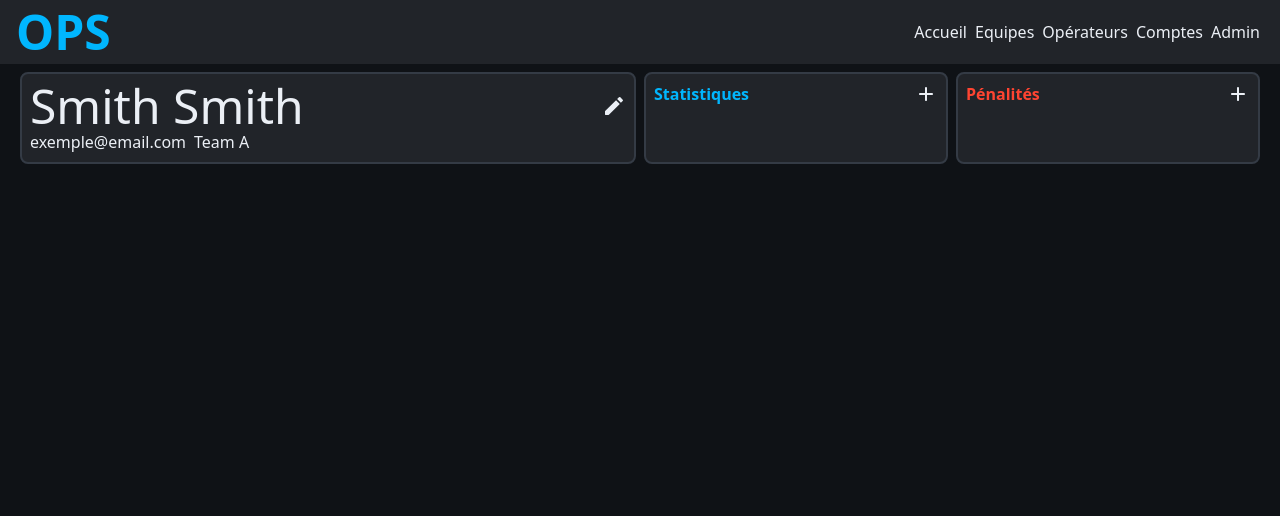
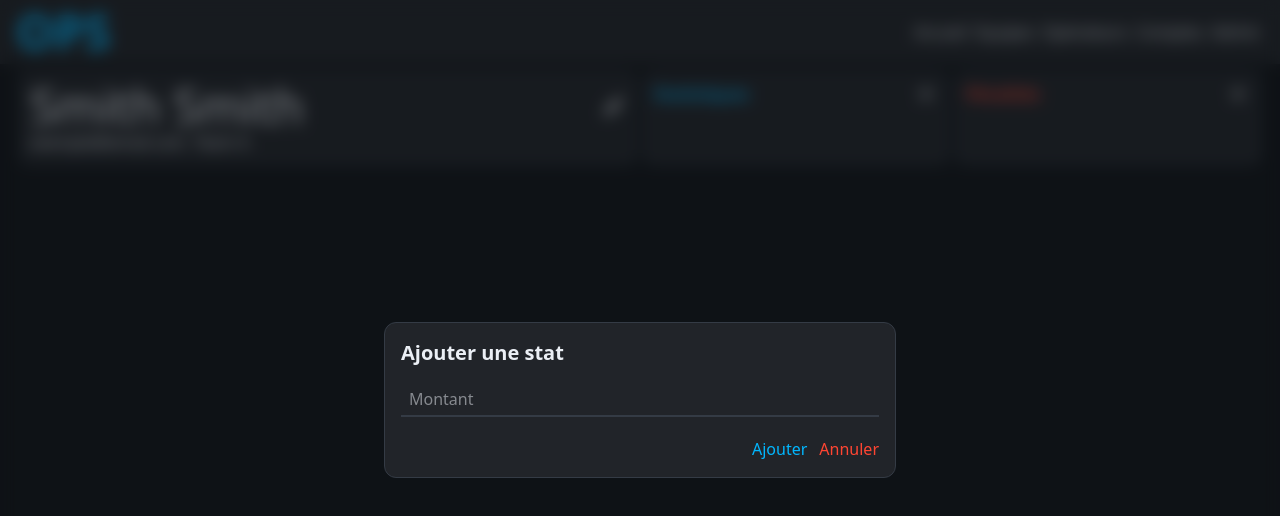
Before and after one commit to wallcreation/OPS-Front, a Vue app: page /admin/operator/1 in a window 1280 px wide. Both pictures are taken after a click on the button 926 px from the left and 94 px from the top of the page. Shown: the top 516 px of the page. Built offline with nearby package versions, Linux system fonts and the light colour scheme; what tailwindcss-motion would draw is missing.

Commit message:
feat: add functionality for adding statistics and penalties in OperatorInfo component

```diff
--- a/src/views/OperatorInfo.vue
+++ b/src/views/OperatorInfo.vue
@@ -13,6 +13,16 @@ const operator = ref({
 })
 const passtype = ref('password')
 const showopedit = ref(false)
+const showstatadd = ref(false) // ce bool déclenche le modal
+const addStat = () => {
+  console.log('Ajouter stat !')
+  showstatadd.value = false
+}
+const showpenality = ref(false) // ce bool déclenche le modal
+const addPenality = () => {
+  console.log('Ajouter stat !')
+  showpenality.value = false
+}
 </script>
 <template>
   <div class="grid grid-cols-1 gap-2 md:grid-cols-4 mt-2">
@@ -36,7 +46,7 @@ const showopedit = ref(false)
     <div class="bg-surface p-2 border-2 border-border rounded-lg">
       <div class="flex justify-between">
         <h1 class="text-primary font-bold">Statistiques</h1>
-        <button class="active:text-primary hover:text-primary">
+        <button class="active:text-primary hover:text-primary" @click="showstatadd = true">
           <svg xmlns="http://www.w3.org/2000/svg" width="24" height="24" viewBox="0 0 24 24">
             <path
               fill="currentColor"
@@ -49,7 +59,7 @@ const showopedit = ref(false)
     <div class="bg-surface p-2 border-2 border-border rounded-lg">
       <div class="flex justify-between">
         <h1 class="text-error font-bold">Pénalités</h1>
-        <button class="active:text-error hover:text-error">
+        <button class="active:text-error hover:text-error" @click="showpenality = true">
           <svg xmlns="http://www.w3.org/2000/svg" width="24" height="24" viewBox="0 0 24 24">
             <path
               fill="currentColor"
@@ -141,4 +151,67 @@ const showopedit = ref(false)
       </div>
     </div>
   </div>
+  <div
+    v-if="showstatadd"
+    class="fixed inset-0 z-50 flex items-center justify-center bg-bg/50 backdrop-blur-sm"
+  >
+    <div class="w-full max-w-lg mx-4 bg-surface border border-border rounded-xl p-4">
+      <h2 class="text-xl font-bold text-text mb-4">Ajouter une stat</h2>
+      <form class="grid gap-3">
+        <input
+          type="number"
+          placeholder="Montant"
+          class="border-b-2 border-border focus:border-primary hover:border-primary-dark outline-none bg-transparent px-2 py-1"
+        />
+        <div class="flex justify-end gap-3 mt-2">
+          <button
+            class="text-primary hover:border-b-2 hover:border-primary-light"
+            @click.prevent="addStat"
+          >
+            Ajouter
+          </button>
+          <button
+            class="text-error hover:border-b-2 hover:border-error"
+            @click="showstatadd = false"
+          >
+            Annuler
+          </button>
+        </div>
+      </form>
+    </div>
+  </div>
+  <div
+    v-if="showpenality"
+    class="fixed inset-0 z-50 flex items-center justify-center bg-bg/50 backdrop-blur-sm"
+  >
+    <div class="w-full max-w-lg mx-4 bg-surface border border-border rounded-xl p-4">
+      <h2 class="text-xl font-bold text-text mb-4">Ajouter une pénalité</h2>
+      <form class="grid gap-3">
+        <input
+          type="text"
+          placeholder="Raison"
+          class="border-b-2 border-border focus:border-primary hover:border-primary-dark outline-none bg-transparent px-2 py-1"
+        />
+        <input
+          type="number"
+          placeholder="Montant"
+          class="border-b-2 border-border focus:border-primary hover:border-primary-dark outline-none bg-transparent px-2 py-1"
+        />
+        <div class="flex justify-end gap-3 mt-2">
+          <button
+            class="text-primary hover:border-b-2 hover:border-primary-light"
+            @click.prevent="addPenality"
+          >
+            Ajouter
+          </button>
+          <button
+            class="text-error hover:border-b-2 hover:border-error"
+            @click="showpenality = false"
+          >
+            Annuler
+          </button>
+        </div>
+      </form>
+    </div>
+  </div>
 </template>
```
